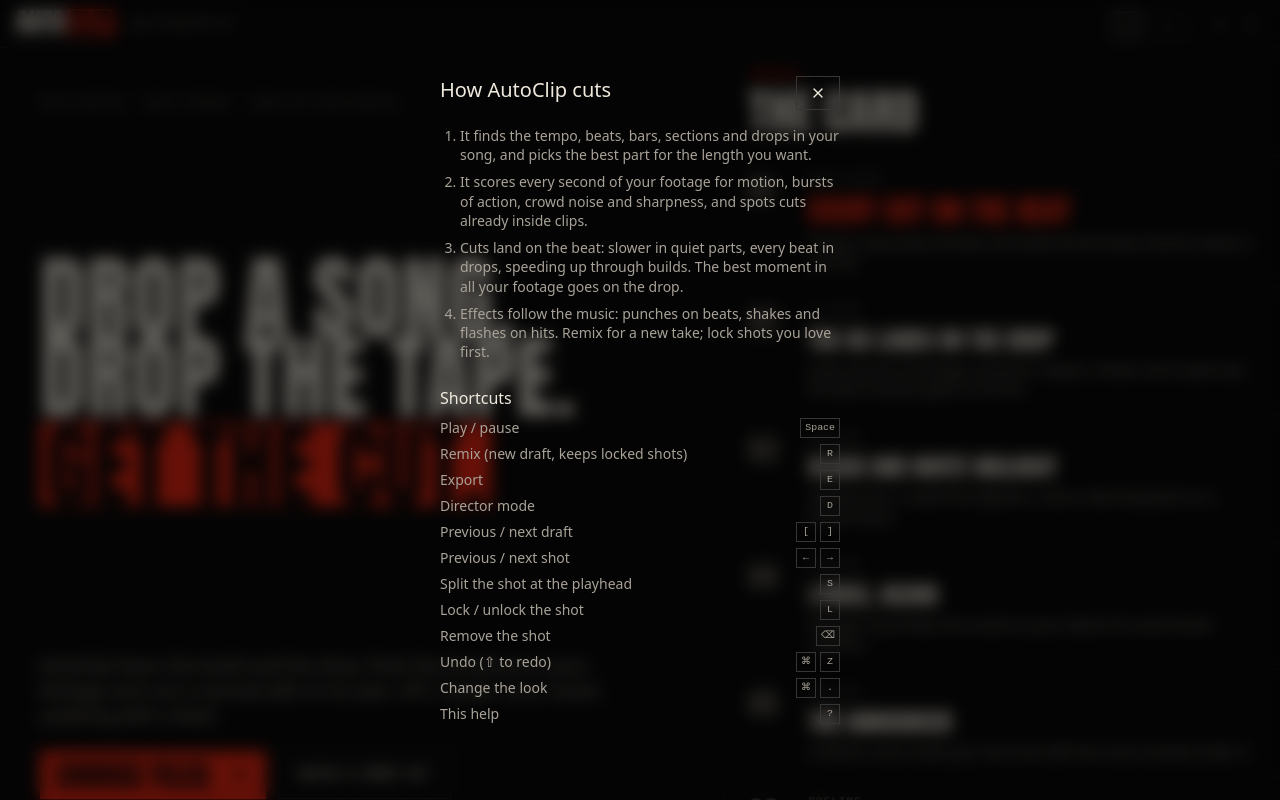
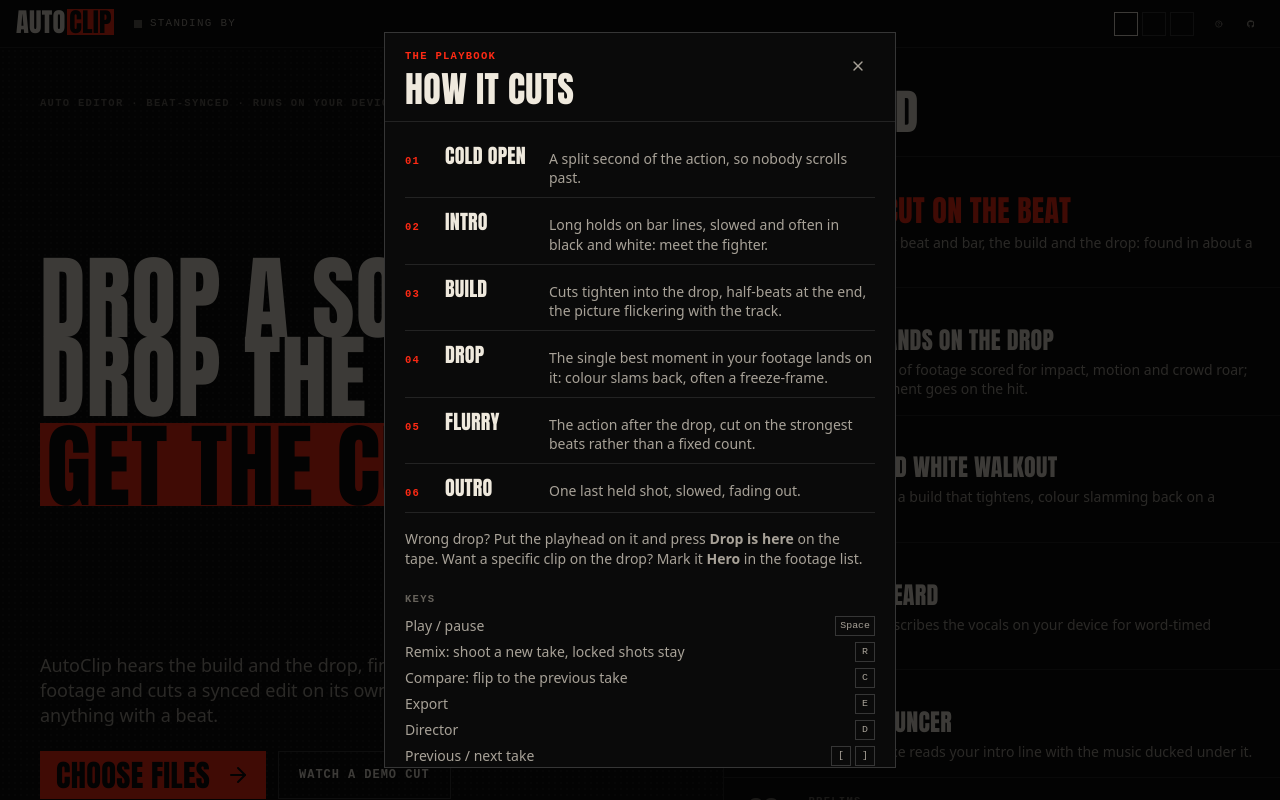
Before and after one commit to shariqsk/autoclip, a React (Vite) app: page / in a window 1280 px wide. Both pictures are taken after a click on the button 1219 px from the left and 23 px from the top of the page. Built offline with nearby package versions, Linux system fonts and the light colour scheme.

Commit message:
feat(ui): restyle the dialogs and add export presets
Export offers TikTok/Reels/Shorts, YouTube, Instagram feed and a 4K
master in one click. Help explains the arc the edit is cut to.

```diff
--- a/src/components/DropOverlay.tsx
+++ b/src/components/DropOverlay.tsx
@@ -1,4 +1,3 @@
-import { Upload } from 'lucide-react'
 import { useEffect, useState } from 'react'
 import { addFiles } from '../state/actions'
 
@@ -39,14 +38,11 @@ export function DropOverlay() {
   }, [])
   if (!over) return null
   return (
-    <div className="pointer-events-none fixed inset-0 z-[70] grid place-items-center bg-black/55 p-6 backdrop-blur-sm">
-      <div className="grid h-full w-full place-items-center rounded-[var(--r-panel)] border-2 border-dashed border-accent text-ink">
+    <div className="pointer-events-none fixed inset-0 z-[70] grid place-items-center bg-black/80 p-8">
+      <div className="crop grid h-full w-full place-items-center">
         <div className="text-center">
-          <Upload className="mx-auto size-10 text-accent" />
-          <div className="display mt-3 text-2xl">Drop it in</div>
-          <p className="mt-1 text-sm text-ink-2">
-            A song becomes the soundtrack; videos and photos become footage; .srt/.lrc become captions.
-          </p>
+          <div className="head text-[12vw] leading-none text-signal">Drop it</div>
+          <p className="tag mt-4 text-ink-2">Songs become the soundtrack · videos and photos become footage · .srt and .lrc become text</p>
         </div>
       </div>
     </div>
--- a/src/components/HelpDialog.tsx
+++ b/src/components/HelpDialog.tsx
@@ -1,50 +1,50 @@
-import { X } from 'lucide-react'
 import { setState, useApp } from '../state/store'
 import { Modal } from './Modal'
 import { Kbd } from './ui'
 
 const KEYS: [string[], string][] = [
   [['Space'], 'Play / pause'],
-  [['R'], 'Remix (new draft, keeps locked shots)'],
+  [['R'], 'Remix: shoot a new take, locked shots stay'],
+  [['C'], 'Compare: flip to the previous take'],
   [['E'], 'Export'],
-  [['D'], 'Director mode'],
-  [['[', ']'], 'Previous / next draft'],
+  [['D'], 'Director'],
+  [['[', ']'], 'Previous / next take'],
   [['←', '→'], 'Previous / next shot'],
   [['S'], 'Split the shot at the playhead'],
   [['L'], 'Lock / unlock the shot'],
   [['⌫'], 'Remove the shot'],
-  [['⌘', 'Z'], 'Undo (⇧ to redo)'],
+  [['⌘', 'Z'], 'Undo (with ⇧ to redo)'],
   [['⌘', '.'], 'Change the look'],
-  [['?'], 'This help'],
+]
+
+const ARC: [string, string][] = [
+  ['Cold open', 'A split second of the action, so nobody scrolls past.'],
+  ['Intro', 'Long holds on bar lines, slowed and often in black and white: meet the fighter.'],
+  ['Build', 'Cuts tighten into the drop, half-beats at the end, the picture flickering with the track.'],
+  ['Drop', 'The single best moment in your footage lands on it: colour slams back, often a freeze-frame.'],
+  ['Flurry', 'The action after the drop, cut on the strongest beats rather than a fixed count.'],
+  ['Outro', 'One last held shot, slowed, fading out.'],
 ]
 
 export function HelpDialog() {
   const open = useApp((s) => s.helpOpen)
   if (!open) return null
-  const close = () => setState({ helpOpen: false })
   return (
-    <Modal onClose={close} labelledBy="help-title">
-      <div className="flex items-start justify-between">
-        <h2 id="help-title" className="display text-xl">
-          How AutoClip cuts
-        </h2>
-        <button className="btn btn-ghost btn-icon" onClick={close} aria-label="Close">
-          <X className="size-4" />
-        </button>
-      </div>
-      <ol className="mt-4 list-decimal space-y-2 pl-5 text-sm leading-snug text-ink-2">
-        <li>It finds the tempo, beats, bars, sections and drops in your song, and picks the best part for the length you want.</li>
-        <li>
-          It scores every second of your footage for motion, bursts of action, crowd noise and sharpness, and spots cuts already inside
-          clips.
-        </li>
-        <li>
-          Cuts land on the beat: slower in quiet parts, every beat in drops, speeding up through builds. The best moment in all your footage
-          goes on the drop.
-        </li>
-        <li>Effects follow the music: punches on beats, shakes and flashes on hits. Remix for a new take; lock shots you love first.</li>
+    <Modal onClose={() => setState({ helpOpen: false })} title="How it cuts" kicker="The playbook">
+      <ol className="space-y-2.5">
+        {ARC.map(([name, body], i) => (
+          <li key={name} className="grid grid-cols-[2rem_6rem_1fr] items-baseline gap-2 border-b border-line pb-2.5">
+            <span className="tag text-signal">{String(i + 1).padStart(2, '0')}</span>
+            <span className="head text-xl">{name}</span>
+            <span className="text-sm leading-snug text-ink-2">{body}</span>
+          </li>
+        ))}
       </ol>
-      <h3 className="label mt-6 mb-2">Shortcuts</h3>
+      <p className="mt-4 text-sm leading-snug text-ink-2">
+        Wrong drop? Put the playhead on it and press <b>Drop is here</b> on the tape. Want a specific clip on the drop? Mark it <b>Hero</b>{' '}
+        in the footage list.
+      </p>
+      <h3 className="tag mt-6 mb-2">Keys</h3>
       <div className="grid gap-1.5 text-sm">
         {KEYS.map(([keys, what]) => (
           <div key={what} className="flex items-center justify-between gap-4">
--- a/src/components/Modal.tsx
+++ b/src/components/Modal.tsx
@@ -1,3 +1,4 @@
+import { X } from 'lucide-react'
 import { useEffect, useRef, type ReactNode } from 'react'
 import { createPortal } from 'react-dom'
 import { cx } from './format'
@@ -5,39 +6,54 @@ import { cx } from './format'
 export function Modal({
   children,
   onClose,
-  labelledBy,
+  title,
+  kicker,
   wide,
+  closable = true,
 }: {
   children: ReactNode
   onClose: () => void
-  labelledBy: string
+  title: string
+  kicker?: string
   wide?: boolean
+  closable?: boolean
 }) {
   const ref = useRef<HTMLDivElement>(null)
   useEffect(() => {
     const prev = document.activeElement as HTMLElement | null
     ref.current?.focus()
-    const onKey = (e: KeyboardEvent) => e.key === 'Escape' && onClose()
+    const onKey = (e: KeyboardEvent) => e.key === 'Escape' && closable && onClose()
     window.addEventListener('keydown', onKey)
     return () => {
       window.removeEventListener('keydown', onKey)
       prev?.focus?.()
     }
-  }, [onClose])
+  }, [onClose, closable])
   return createPortal(
     <div
-      className="fixed inset-0 z-50 grid place-items-center bg-black/60 p-4 backdrop-blur-sm"
-      onMouseDown={(e) => e.target === e.currentTarget && onClose()}
+      className="fixed inset-0 z-50 grid place-items-center bg-black/75 p-4"
+      onMouseDown={(e) => e.target === e.currentTarget && closable && onClose()}
     >
       <div
         ref={ref}
         tabIndex={-1}
         role="dialog"
         aria-modal="true"
-        aria-labelledby={labelledBy}
-        className={cx('panel rise max-h-[92vh] w-full overflow-y-auto p-6 outline-none', wide ? 'max-w-4xl' : 'max-w-md')}
+        aria-label={title}
+        className={cx('slam max-h-[92vh] w-full overflow-y-auto border border-line-2 bg-bg outline-none', wide ? 'max-w-4xl' : 'max-w-lg')}
       >
-        {children}
+        <div className="flex items-start justify-between gap-4 border-b border-line px-5 pt-4 pb-3">
+          <div>
+            {kicker && <div className="tag text-signal">{kicker}</div>}
+            <h2 className="head mt-1 text-4xl">{title}</h2>
+          </div>
+          {closable && (
+            <button className="btn btn-bare btn-sq" onClick={onClose} aria-label="Close">
+              <X className="size-4" />
+            </button>
+          )}
+        </div>
+        <div className="p-5">{children}</div>
       </div>
     </div>,
     document.body,
--- a/src/components/Toasts.tsx
+++ b/src/components/Toasts.tsx
@@ -1,4 +1,3 @@
-import { CircleAlert, CircleCheck, Info } from 'lucide-react'
 import { useApp } from '../state/store'
 import { cx } from './format'
 
@@ -6,17 +5,12 @@ export function Toasts() {
   const toasts = useApp((s) => s.toasts)
   return (
     <div className="pointer-events-none fixed right-4 bottom-4 z-[60] flex w-80 flex-col gap-2" aria-live="polite">
-      {toasts.map((t) => {
-        const Icon = t.tone === 'error' ? CircleAlert : t.tone === 'success' ? CircleCheck : Info
-        return (
-          <div key={t.id} className="panel rise pointer-events-auto flex items-start gap-2.5 px-3.5 py-3 text-sm">
-            <Icon
-              className={cx('mt-0.5 size-4 shrink-0', t.tone === 'error' ? 'text-hot' : t.tone === 'success' ? 'text-good' : 'text-accent')}
-            />
-            <span className="leading-snug">{t.text}</span>
-          </div>
-        )
-      })}
+      {toasts.map((t) => (
+        <div key={t.id} className="slam pointer-events-auto flex border border-line-2 bg-bg text-sm">
+          <span className={cx('w-1.5 shrink-0', t.tone === 'error' ? 'bg-signal' : t.tone === 'success' ? 'bg-good' : 'bg-ink')} />
+          <span className="px-3 py-2.5 leading-snug">{t.text}</span>
+        </div>
+      ))}
     </div>
   )
 }
```
Also changed, not shown: src/components/ExportDialog.tsx (+76 -58 lines).
